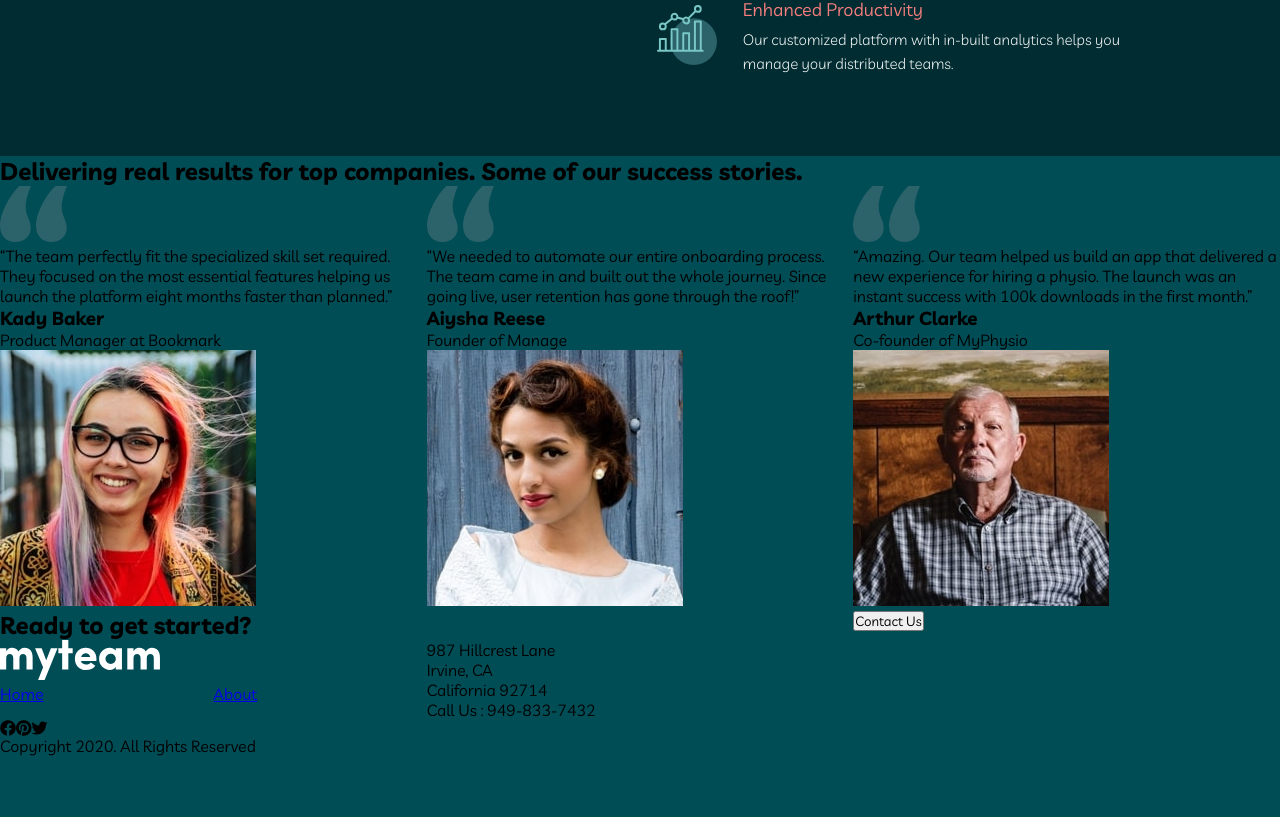
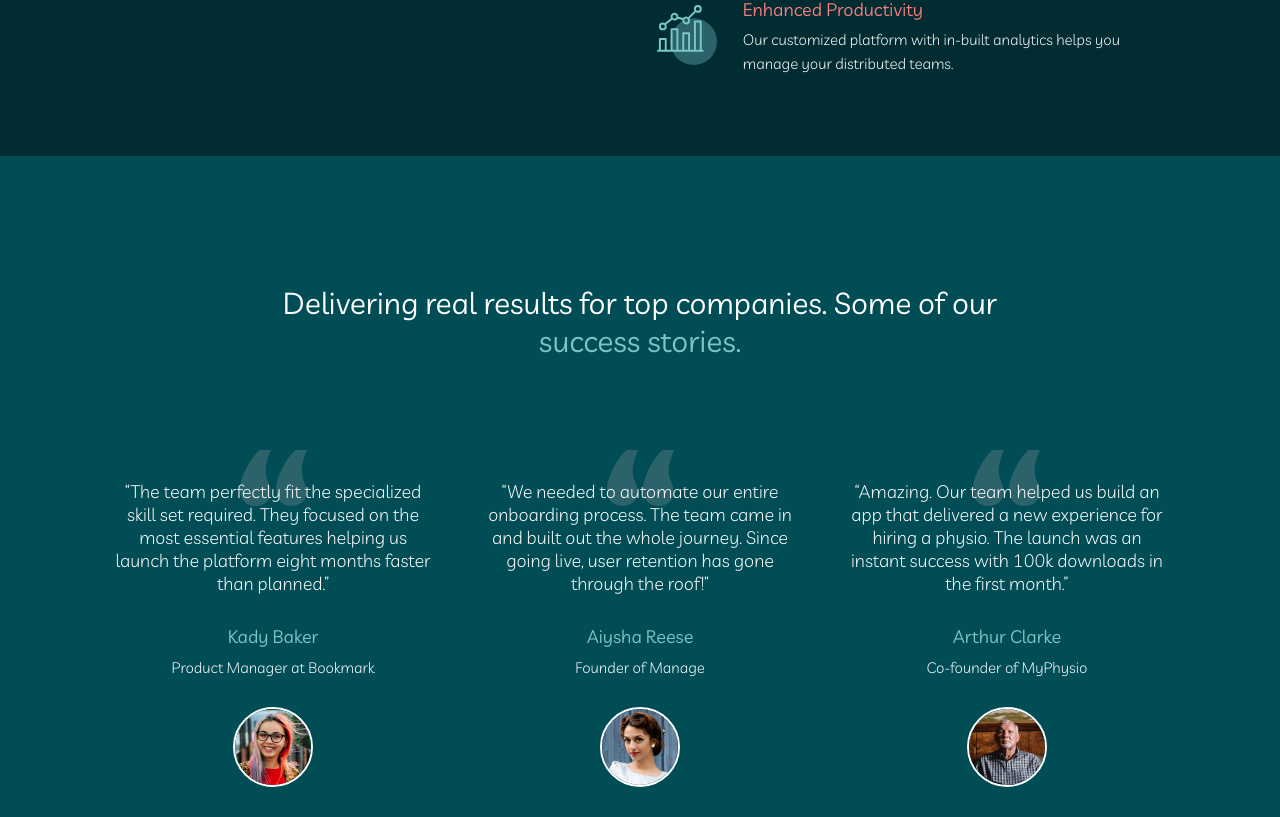
Before and after one commit to clf94-dev/myteam-multi-react, a React (Create React App) app: page / in a window 1280 px wide. Shown: the part 683-1500 px from the top of the page. Before the commit the page ends 1439 px from the top, so only its background shows below. Built offline with nearby package versions, Linux system fonts and the light colour scheme.

Commit message:
added style to HomeOpinions component

```diff
--- a/src/components/HomeOpinions.jsx
+++ b/src/components/HomeOpinions.jsx
@@ -5,8 +5,8 @@ import {OpinionsData} from './OpinionsData'
 
 function HomeOpinions() {
     return (
-        <Grid container direction='column'>
-            <h2>Delivering real results for top companies. Some of our success stories.</h2>
+        <Grid container direction='column' className='opinions-cont'>
+            <h2>Delivering real results for top companies. Some of our <h2 className='color'>success stories.</h2></h2>
             <Grid container direction='row'>
                 {OpinionsData.map(data => {
                     return (<OpinionsCard
--- a/src/components/OpinionsCard.jsx
+++ b/src/components/OpinionsCard.jsx
@@ -1,4 +1,4 @@
-import { Grid } from '@material-ui/core'
+import {Grid} from '@material-ui/core'
 import React from 'react'
 
 import Kady from '../images/avatar-kady.jpg'
@@ -6,15 +6,18 @@ import Aiysha from '../images/avatar-aiysha.jpg'
 import Arthur from '../images/avatar-arthur.jpg'
 import Quotes from '../images/icon-quotes.svg'
 function OpinionsCard(props) {
-    const opinionsImg=[Kady, Aiysha, Arthur];
+    const opinionsImg = [Kady, Aiysha, Arthur];
 
     return (
-        <Grid item md={4} xs={12}>
-<img className='quotes'src={Quotes} alt="quotes"/>
-            <p> {props.opinionText}</p>
-            <h3>{props.name} </h3>
-            <p>{props.position} </p>
-            <img className='avatar'src={opinionsImg[props.index]} alt={props.imgALT}/>
+        <Grid item md={4} xs={12} className='opinion-card'>
+            <img className='quotes' src={Quotes} alt="quotes"/>
+            <p>
+                {props.opinionText}</p>
+            <h3>{props.name}
+            </h3>
+            <p className='position'>{props.position}
+            </p>
+            <img className='avatar' src={opinionsImg[props.index]} alt={props.imgALT}/>
         </Grid>
     )
 }
--- a/src/styles/App.css
+++ b/src/styles/App.css
@@ -251,3 +251,67 @@ body {
     padding: 0 5%;
   }
 }
+
+.opinions-cont {
+  padding: 30% 7%;
+}
+
+@media screen and (min-width: 756px) {
+  .opinions-cont {
+    padding: 10% 7%;
+  }
+}
+
+.opinions-cont h2 {
+  font-size: 30px;
+  text-align: center;
+  font-family: "Livvic", sans-serif;
+  font-weight: 400;
+  color: white;
+  margin-bottom: 10px;
+}
+
+@media screen and (min-width: 756px) {
+  .opinions-cont h2 {
+    margin-bottom: 30px;
+  }
+}
+
+.opinions-cont h2.color {
+  color: #79c8c7;
+}
+
+.opinions-cont .opinion-card {
+  text-align: center;
+}
+
+.opinions-cont .opinion-card .quotes {
+  position: relative;
+  top: 30px;
+  z-index: -1;
+}
+
+.opinions-cont .opinion-card p {
+  font-size: 18px;
+  color: white;
+  font-weight: 300;
+  padding: 0 7% 30px;
+}
+
+.opinions-cont .opinion-card p.position {
+  margin-top: 10px;
+  font-size: 15px;
+}
+
+.opinions-cont .opinion-card h3 {
+  font-size: 18px;
+  color: #79c8c7;
+  font-weight: 400;
+}
+
+.opinions-cont .opinion-card .avatar {
+  width: 80px;
+  border: 2px solid white;
+  border-radius: 50%;
+  margin-bottom: 20px;
+}
--- a/src/styles/App.scss
+++ b/src/styles/App.scss
@@ -226,3 +226,54 @@ body {
         }
     }
 }
+
+//HomeOpinions  component ------------------------
+.opinions-cont {
+    @media screen and (min-width: 756px) {
+        padding: 10% 7%;
+    }
+    padding: 30% 7%;
+    h2 {
+        font-size: $h2-size;
+        text-align: center;
+        font-family: $font-fam;
+        font-weight: 400;
+        color: $White;
+        @media screen and (min-width: 756px) {
+            margin-bottom: 30px;
+        }
+        margin-bottom: 10px;
+        &.color {
+            color: $Rapture-blue;
+        }
+    }
+    .opinion-card {
+        text-align: center;
+        .quotes {
+            position: relative;
+            top: 30px;
+            z-index: -1;
+        }
+        p {
+            font-size: $body1-size;
+            color: $White;
+            font-weight: 300;
+            padding: 0 7% 30px;
+            &.position {
+                margin-top: 10px;
+                font-size: $body2-size;
+            }
+        }
+        h3 {
+            font-size: $h3-size;
+            color: $Rapture-blue;
+            font-weight: 400;
+        }
+        .avatar {
+            width: 80px;
+            border: 2px solid $White;
+            border-radius: 50%;
+            margin-bottom: 20px;
+        }
+    }
+}
```
Also changed, not shown: src/styles/App.min.css.
